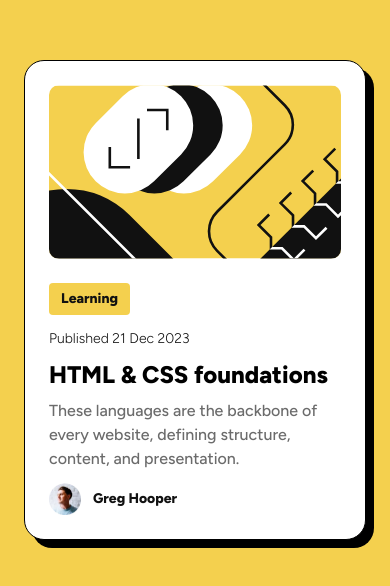
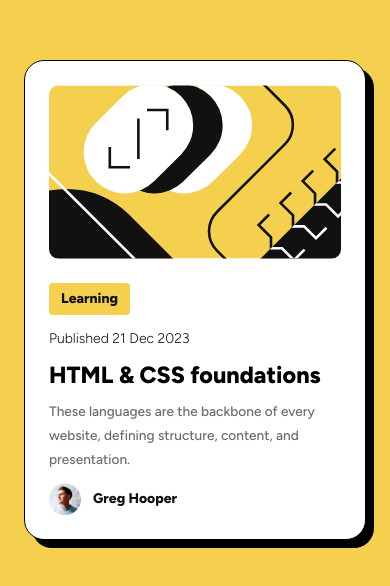
Before and after one commit to colleennicole223/frontend-mentor-blog-preview-card, a plain HTML site: page index.html in a window 390 px wide. Shown: the part 122-708 px from the top of the page. Drawn offline with Linux system fonts and the light colour scheme.

Commit message:
font size responsive to vw

```diff
--- a/style.css
+++ b/style.css
@@ -39,17 +39,17 @@ h1, h2, h3, h4{
 
 h1{
     font-weight: 800;
-    font-size: calc(24px);
+    font-size: min(24px, 6vw);
 }
 
 h2{
-    font-size: 16px;
+    font-size: min(16px, 3.5vw);
     color: var(--grey-500);
     font-weight: 500;
 }
 
 h3, h4{
-    font-size: 14px;
+    font-size: min(14px, 6vw);
     color: var(--grey-950);
 }
 
```
